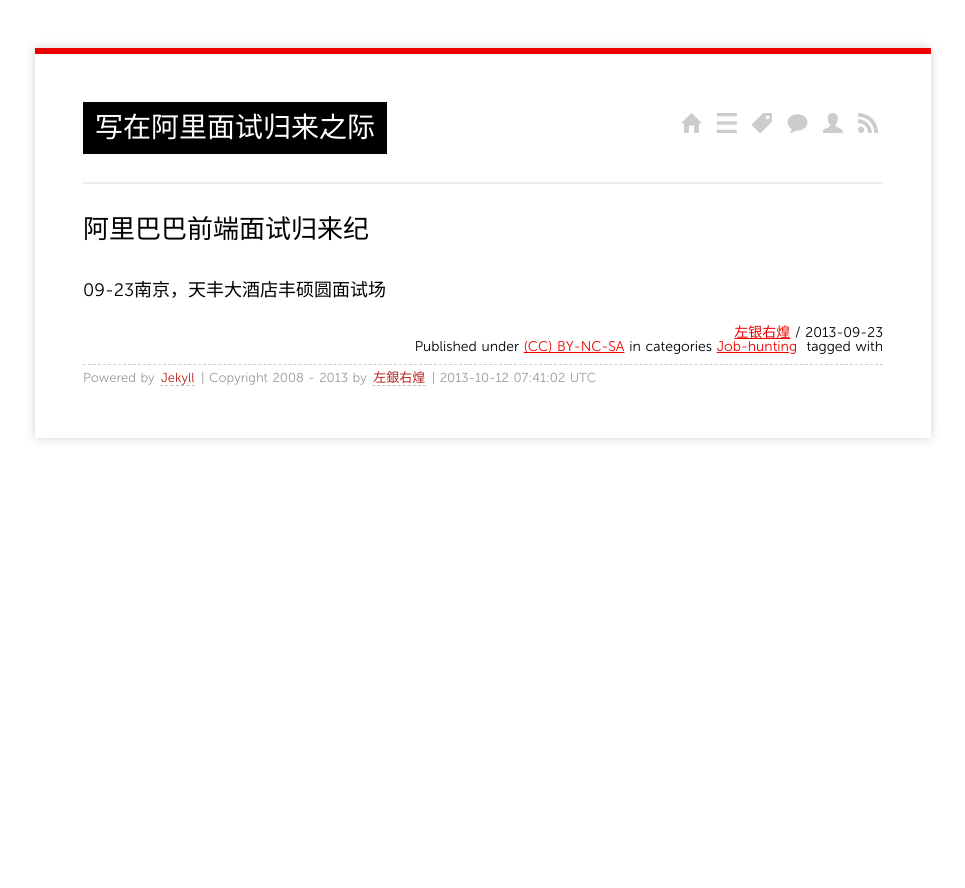
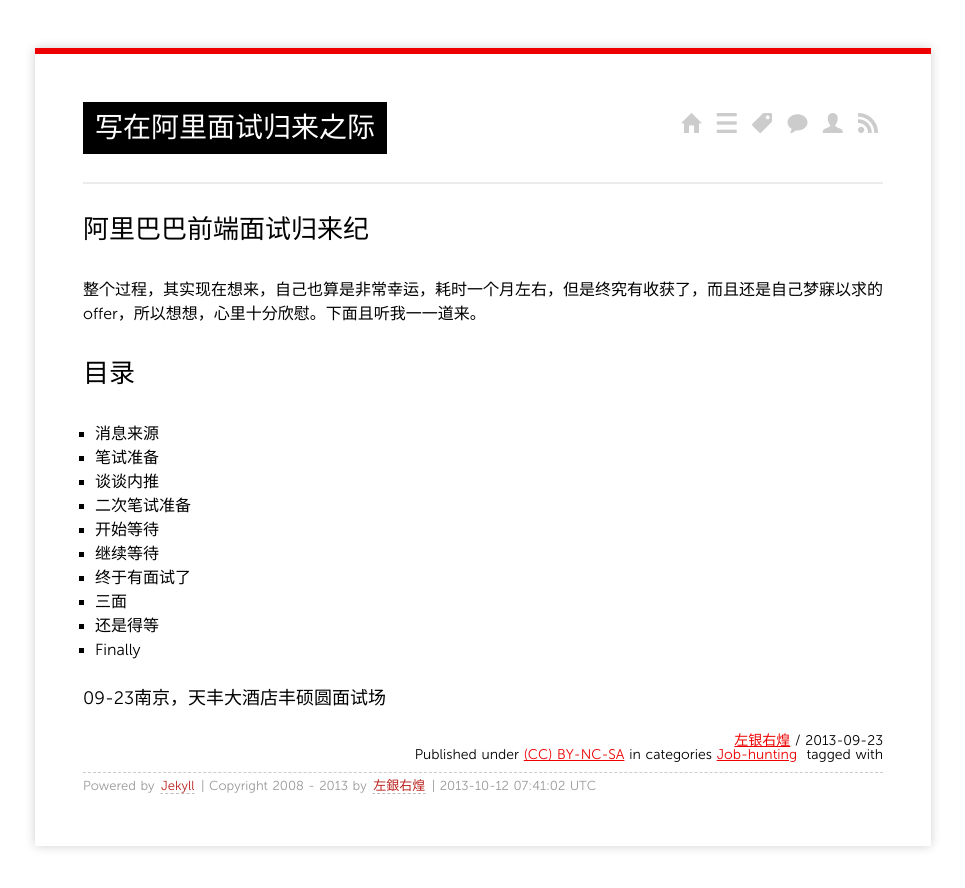
Before and after one commit to grahamle/grahamle.github.com, a Jekyll site: the page built from _posts/2013/2013-09-23-写在阿里面试归来之际.md, in a window 1280 px wide. Shown: the top 888 px of the page, without its empty margins (157-1122 px from the left). Built offline with Jekyll 4.4.1, drawn with Linux system fonts in a browser that asks for light colours; Markdown is read by kramdown in place of the engine named in the settings; comment, search, counter and statistics services are not loaded.

Commit message:
更新阿里面试记目录

```diff
--- a/_posts/2013/2013-09-23-写在阿里面试归来之际.md
+++ b/_posts/2013/2013-09-23-写在阿里面试归来之际.md
@@ -8,4 +8,19 @@
 阿里巴巴前端面试归来纪
 --------------------------
 
+整个过程，其实现在想来，自己也算是非常幸运，耗时一个月左右，但是终究有收获了，而且还是自己梦寐以求的offer，所以想想，心里十分欣慰。下面且听我一一道来。
+
+## 目录
+
+- 消息来源
+- 笔试准备
+- 谈谈内推
+- 二次笔试准备
+- 开始等待
+- 继续等待
+- 终于有面试了
+- 三面
+- 还是得等
+- Finally
+
 ### 09-23南京，天丰大酒店丰硕圆面试场
```
